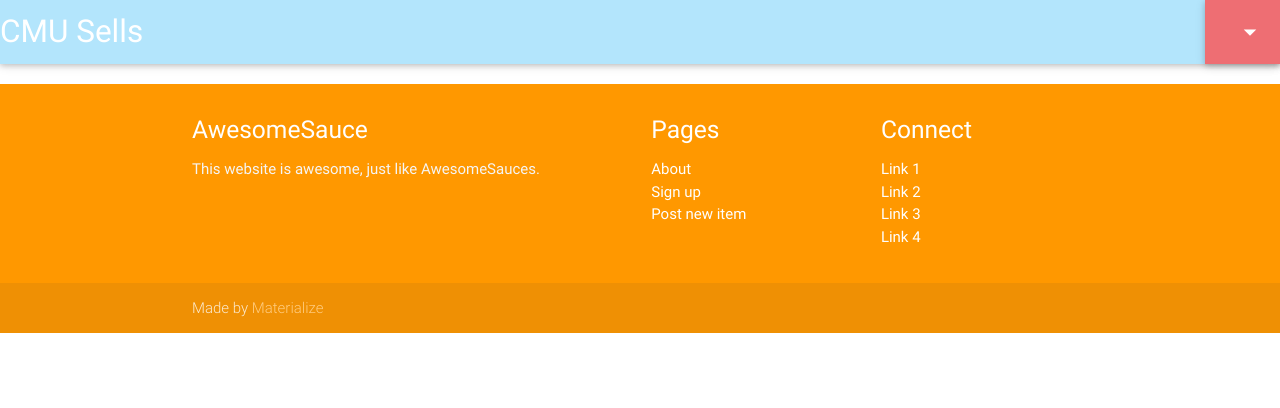
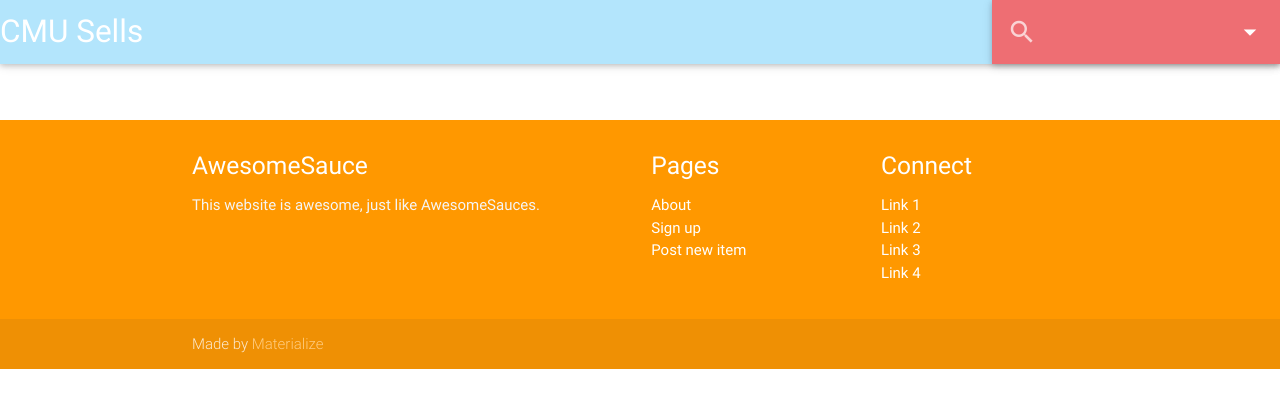
Before and after one commit to zhaorz/cmu-sells, a Flask app: page / in a window 1280 px wide. Shown: the top 408 px of the page. Run offline with Flask 2, Linux system fonts and the light colour scheme; data that the repository does not hold is empty; some libraries are stand-ins or nearby versions.

```diff
--- a/app/templates/base.html
+++ b/app/templates/base.html
@@ -34,12 +34,27 @@
               <!-- Dropdown Trigger -->
               <li><a class="dropdown-button" href="#!" data-activates="dropdown1"> <i class="material-icons right">arrow_drop_down</i></a></li>
             </ul>
+
+
+            <form>
+              <div class="input-field">
+                <ul class="left hide-on-med-and-down">
+                <input id="search" type="search" required>
+                <label for="search"><i class="material-icons">search</i></label>
+                <i class="material-icons left">close</i>
+              </div>
+            </form>
+
+
+
+
           </div>
         </nav>
 
         </ul>
       </div>
     </nav>
+
 
 
     <div id="content">
```
